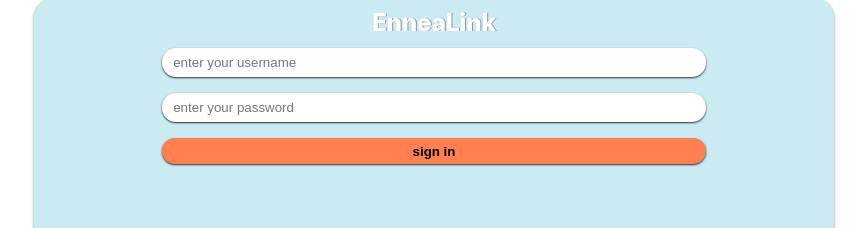
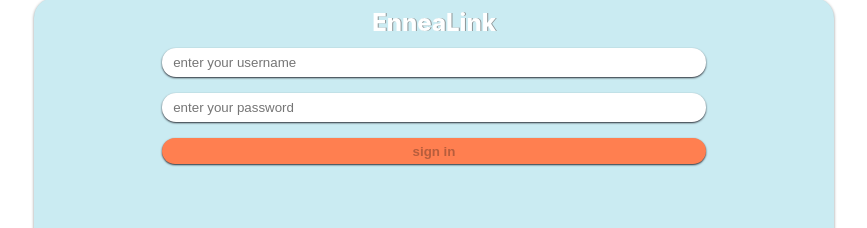
Before and after one commit to EnneaLink/ennealink-fe, a React (Create React App) app: page / in a window 1280 px wide. Both pictures are taken after a click on the button "Already a user? Sign in!". Shown: the part 282-510 px from the top of the page, without its empty margins (206-1073 px from the left). Built offline with nearby package versions, Linux system fonts and the light colour scheme; no server answers.

Commit message:
Disable buttons in login flows if fields are empty

```diff
--- a/src/components/Login/Login.js
+++ b/src/components/Login/Login.js
@@ -13,6 +13,7 @@ const Login = ({assignUser, user, updateTypes}) => {
   const [newPassword, setNewPassword] = useState('');
   const [passCheck, setPassCheck] = useState('');
   const [id, setId] = useState('');
+  const [message, setMessage] = useState('');
 
 
   const [createUser, { error, loading, data }] = useMutation(CREATE_USER);
@@ -46,8 +47,8 @@ const Login = ({assignUser, user, updateTypes}) => {
         }
       })
     } else {
-      alert('your password did not match')
-      //do some sort of error handling
+      setMessage('your password did not match')
+      setTimeout(() => {setMessage('')}, 4000)
     }
   }
 
@@ -94,9 +95,13 @@ const Login = ({assignUser, user, updateTypes}) => {
               type="submit"
               className="submit-btn next"
               onClick={createAccount}
+              disabled={!username || !newPassword || !passCheck }
             >
               Create Account
             </button>
+
+            { message && <p className="message" >{message}</p>}
+
         </form>
 
         <button
--- a/src/components/SignIn/SignIn.js
+++ b/src/components/SignIn/SignIn.js
@@ -63,6 +63,7 @@ const SignIn = ({ toggleCreate, assignUser }) => {
           className="submit-btn"
           type="submit"
           onClick={e => handleSubmit(e)}
+          disabled={!username || !password }
         >
           sign in
         </button>
```
